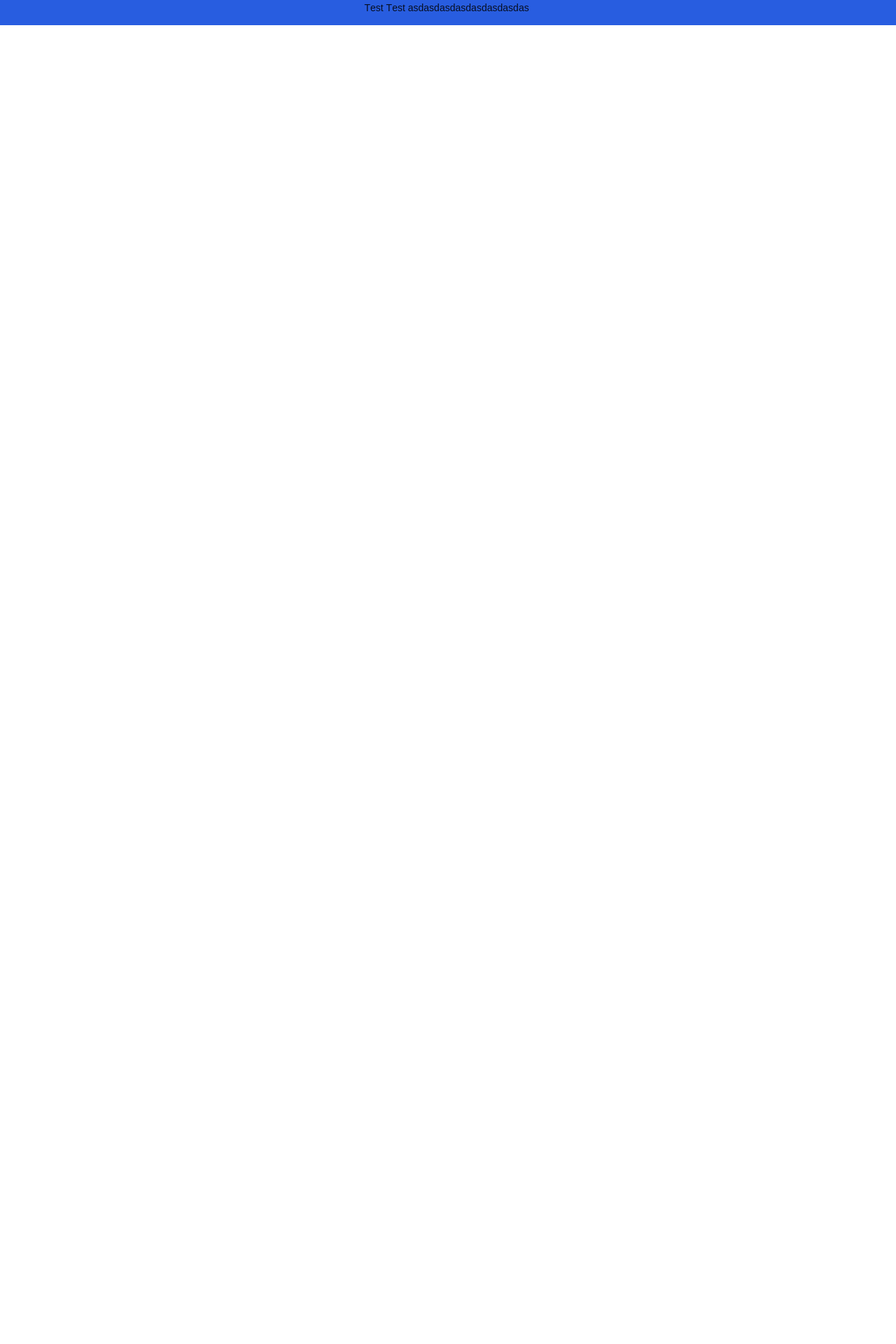
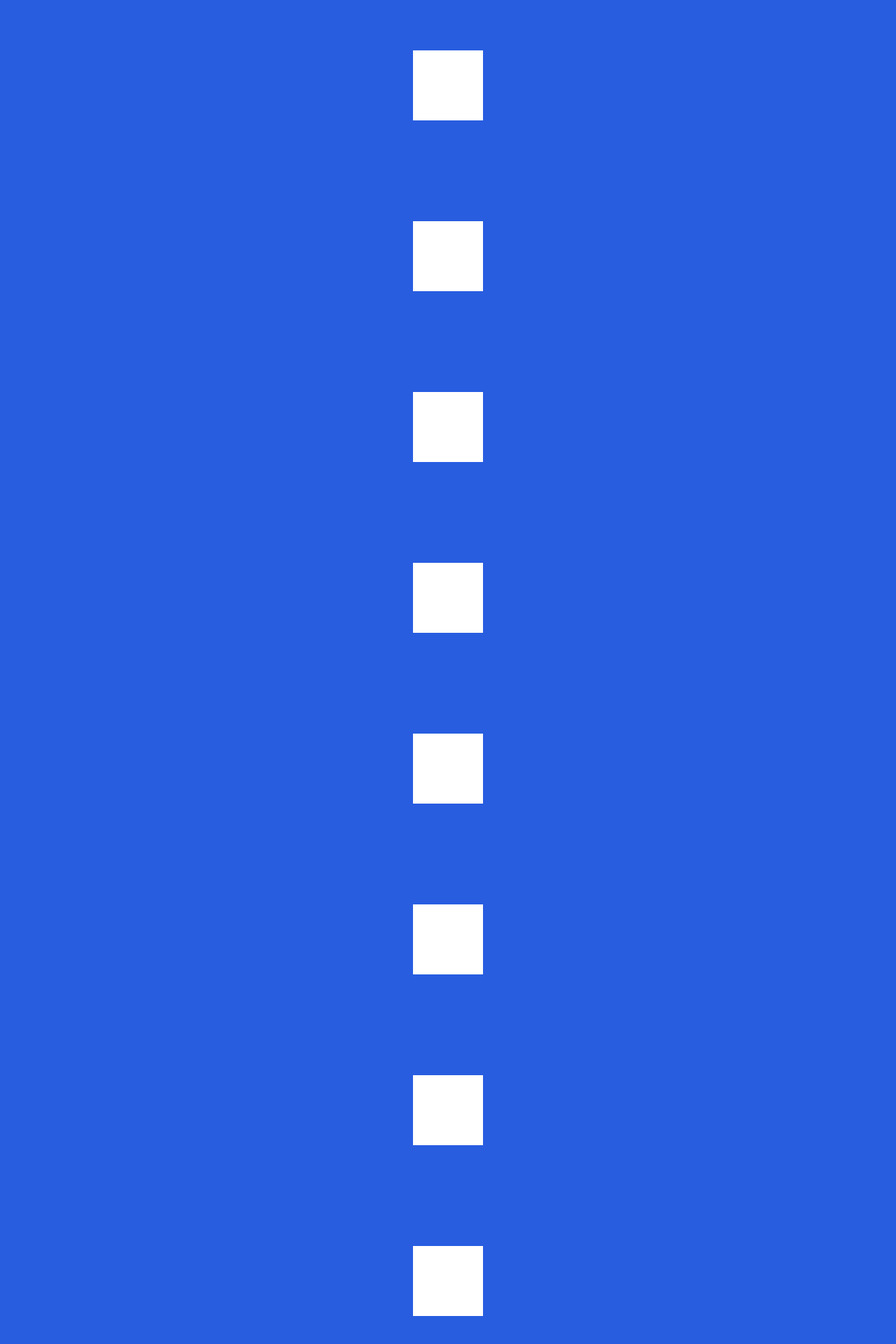
Before and after one commit to JaeWangL/react-awesome-animations, a Next.js app: page / in a window 1280 px wide. Shown: the top 1920 px of the page at 70% size. Before the commit the page ends 800 px from the top, so only its background shows below. Built offline with nearby package versions, Linux system fonts and the light colour scheme.

Commit message:
[Feature] Add

```diff
--- /dev/null
+++ b/components/flipIn/index.tsx
@@ -0,0 +1,67 @@
+import { motion, useAnimation, Transition, Variants } from 'framer-motion';
+import React, { useEffect, useMemo } from 'react';
+import IsEqual from 'react-fast-compare';
+import { useInView } from 'react-intersection-observer';
+
+type FlipInProps = {
+  children: React.ReactNode;
+  duration?: number;
+  delay?: number;
+  damping?: number;
+  triggerOnce?: boolean;
+  stiffness?: number;
+  mass?: number;
+};
+
+function FlipIn(props: FlipInProps): JSX.Element {
+  const { children, delay, duration, damping, mass, stiffness, triggerOnce } = props;
+  const controls = useAnimation();
+  const [ref, inView] = useInView({
+    triggerOnce,
+  });
+
+  useEffect(() => {
+    if (inView) {
+      controls.start('visible');
+    } else {
+      controls.start('hidden');
+    }
+  }, [controls, inView]);
+
+  const transition: Transition = useMemo(
+    () => ({
+      type: 'spring',
+      stiffness,
+      damping,
+      mass: 1,
+      duration,
+      delay,
+    }),
+    [delay, duration, damping, mass, stiffness],
+  );
+
+  const variants: Variants = useMemo(
+    () => ({
+      hidden: { opacity: 0, scaleY: 0 },
+      visible: { opacity: 1, scaleY: 1 },
+    }),
+    [],
+  );
+
+  return (
+    <motion.div ref={ref} animate={controls} initial="hidden" transition={transition} variants={variants}>
+      {children}
+    </motion.div>
+  );
+}
+
+FlipIn.defaultProps = {
+  triggerOnce: true,
+  duration: 0.5,
+  delay: 0.2,
+  damping: 50,
+  mass: 1,
+  stiffness: 500,
+};
+
+export default React.memo(FlipIn, IsEqual);
--- a/components/index.ts
+++ b/components/index.ts
@@ -3,4 +3,5 @@ export { default as FadeInDown } from './fadeInDown';
 export { default as FadeInLeft } from './fadeInLeft';
 export { default as FadeInRight } from './fadeInRight';
 export { default as FadeInUp } from './fadeInUp';
+export { default as FlipIn } from './flipIn';
 export { default as FlowText } from './flowText';
--- a/src/containers/home/index.tsx
+++ b/src/containers/home/index.tsx
@@ -1,12 +1,44 @@
 import React from 'react';
 import IsEqual from 'react-fast-compare';
-import { FlowText } from '@components/index';
+import { FlipIn } from '@components/index';
 import { Container, TestBox } from './styles';
 
 function Home(): JSX.Element {
   return (
     <Container>
-      <FlowText text="Test asdasdasdasdasdasdasdas" />
+      <FlipIn>
+        <TestBox />
+      </FlipIn>
+      <FlipIn>
+        <TestBox />
+      </FlipIn>
+      <FlipIn>
+        <TestBox />
+      </FlipIn>
+      <FlipIn>
+        <TestBox />
+      </FlipIn>
+      <FlipIn>
+        <TestBox />
+      </FlipIn>
+      <FlipIn>
+        <TestBox />
+      </FlipIn>
+      <FlipIn>
+        <TestBox />
+      </FlipIn>
+      <FlipIn>
+        <TestBox />
+      </FlipIn>
+      <FlipIn>
+        <TestBox />
+      </FlipIn>
+      <FlipIn>
+        <TestBox />
+      </FlipIn>
+      <FlipIn>
+        <TestBox />
+      </FlipIn>
     </Container>
   );
 }
```
